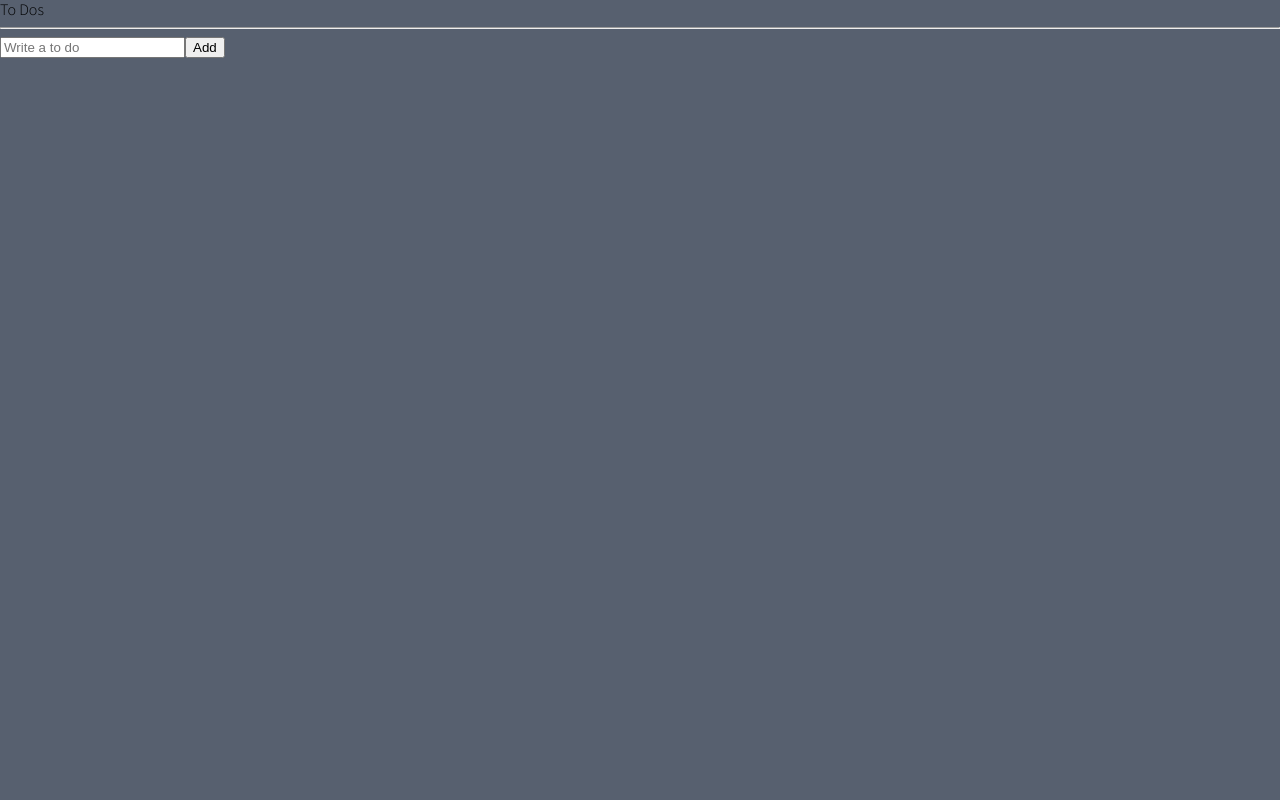
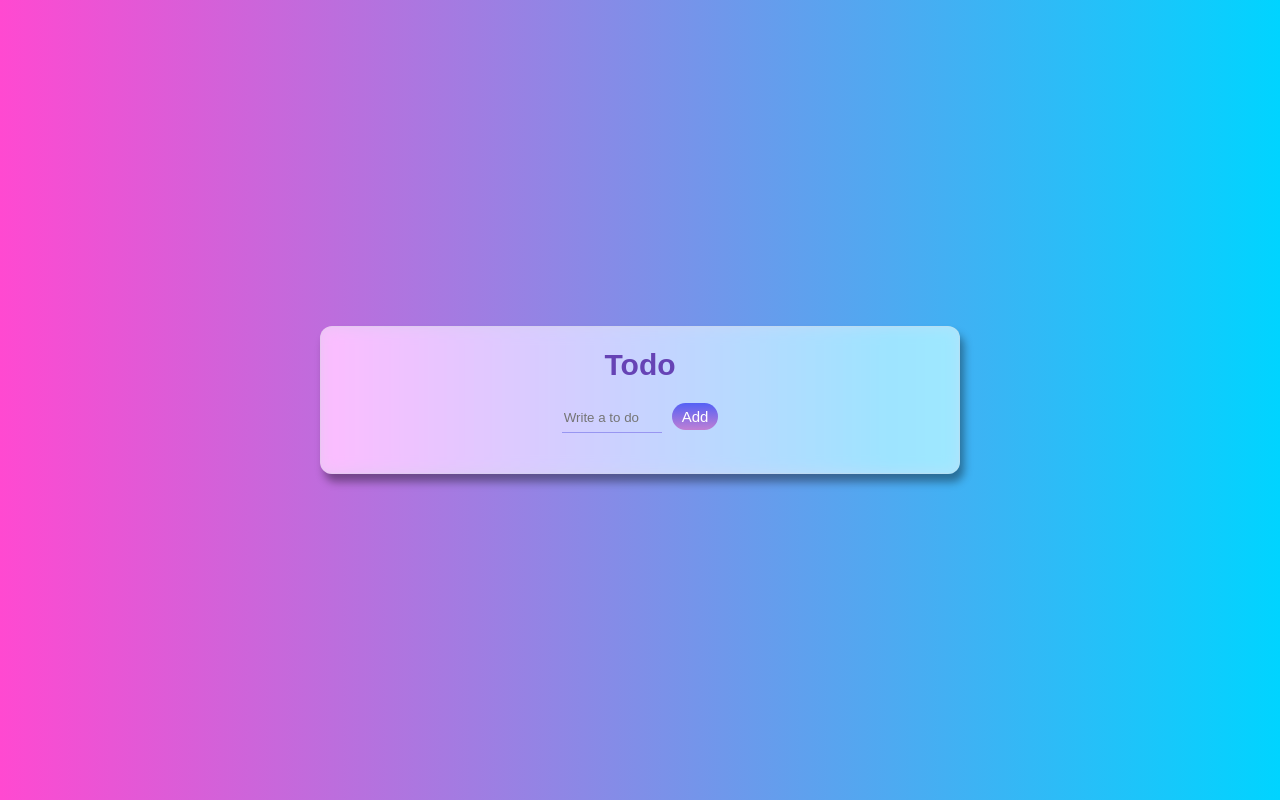
Before and after one commit to jjeongsu/react-masterclass, a React (Create React App) app: page / in a window 1280 px wide. Built offline with nearby package versions, Linux system fonts and the light colour scheme.

Commit message:
EDIT Todolist CSS styles

```diff
--- a/src/Components/CreateToDo.tsx
+++ b/src/Components/CreateToDo.tsx
@@ -1,10 +1,48 @@
 import { useForm } from "react-hook-form";
 import { useRecoilState, useSetRecoilState } from "recoil";
+import styled from "styled-components";
 import { toDoState } from "../atoms";
 interface IForm {
   toDo: string;
 }
-
+const BTN = styled.button`
+  background: #5461f5;
+  background-image: -webkit-linear-gradient(top, #5461f5, #bf7fd4);
+  background-image: -moz-linear-gradient(top, #5461f5, #bf7fd4);
+  background-image: -ms-linear-gradient(top, #5461f5, #bf7fd4);
+  background-image: -o-linear-gradient(top, #5461f5, #bf7fd4);
+  background-image: linear-gradient(to bottom, #5461f5, #bf7fd4);
+  -webkit-border-radius: 55;
+  -moz-border-radius: 55;
+  border-radius: 55px;
+  font-family: Arial;
+  color: #ffffff;
+  font-size: 15px;
+  padding: 5px 10px;
+  border: solid #1f628d 0px;
+  text-decoration: none;
+  &:hover {
+    background: #d384fa;
+  background-image: -webkit-linear-gradient(top, #d384fa, #7581ff);
+  background-image: -moz-linear-gradient(top, #d384fa, #7581ff);
+  background-image: -ms-linear-gradient(top, #d384fa, #7581ff);
+  background-image: -o-linear-gradient(top, #d384fa, #7581ff);
+  background-image: linear-gradient(to bottom, #d384fa, #7581ff);
+  text-decoration: none;
+  }
+`;
+const TodoInput = styled.input`
+  border:none;
+  background-color: transparent;
+  border-bottom:solid #9896f1 1px;
+  color: #3b3a30;
+  width:100px;
+  height:30px;
+  margin-right:10px;
+  &:focus {
+    outline:none;
+  }
+`
 function CreateToDo() {
   const {register, handleSubmit } =useForm<IForm>();
   const setToDos = useSetRecoilState(toDoState);
@@ -13,17 +51,21 @@ function CreateToDo() {
       { text: toDo, id: Date.now(), category: "TO_DO" },
       ...oldToDos,
     ]);
-    setValue("toDo", "");
+    setValue("toDo", " ");
   };
   return(
     <form onSubmit={handleSubmit(handleValid)}>
-        <input
+        <TodoInput
           {...register("toDo", {
             required: "Please write a To Do",
           })}
           placeholder="Write a to do"
         />
-        <button>Add</button>
+        <BTN>
+          <span>
+            Add
+          </span>
+        </BTN>
     </form>
   )
 }
--- a/src/Components/Todo.tsx
+++ b/src/Components/Todo.tsx
@@ -1,11 +1,15 @@
+import styled from "styled-components";
 import { IToDo } from "../atoms";
+const List = styled.li`
 
+`
 function ToDo({text}:IToDo){
-  return <li >{text}
+  return (
+  <li >{text}
     <button>To do </button>
     <button>Doing </button>
     <button>Done </button>
-  </li>;
+  </li>);
 }
 
 export default ToDo;
--- a/src/Components/TodoList.tsx
+++ b/src/Components/TodoList.tsx
@@ -1,23 +1,70 @@
+import { useState } from "react";
 import { atom, useRecoilState, useRecoilValue } from "recoil";
+import styled from "styled-components";
 import { toDoState } from "../atoms";
 import CreateToDo from "./CreateToDo";
 import ToDo from "./ToDo";
-
+const FullScreen = styled.div`
+  height: 100vh;
+  width: 100wh;
+  display:flex;
+  flex-direction:column;
+  justify-content:center;
+  align-items:center;
+  background: linear-gradient(90deg, rgba(255,73,209,1) 0%, rgba(0,212,255,1) 100%);
+`;
+const TotalContainer =styled.div`
+  display:flex;
+  flex-direction:column;
+  justify-content:center;
+  align-items:center;
+  border:2px solid white;
+  max-width:50%;
+  min-width: 50%;
+  margin:auto;
+  box-shadow: 4px 8px 8px hsl(0deg 0% 0% / 0.38);
+  backdrop-filter: blur(8px) saturate(200%);
+    -webkit-backdrop-filter: blur(8px) saturate(200%);
+    background-color: rgba(255, 255, 255, 0.62);
+    border-radius: 12px;
+    border: 1px solid rgba(209, 213, 219, 0.3);
+`;
+const ListContainer = styled.div`
+  display:flex;
+  flex-direction: column;
+  margin:auto;
+  max-width: 250px;
+  margin-top: 20px;
+  margin-bottom: 20px;
+  `;
+const Header = styled.h1`
+  display: flex;
+  justify-content: center;
+  margin-top: 20px;
+  margin-bottom: 20px;
+  color: #6643b5;
+  font-size: 30px;
+  font-weight: 700;
+`;
 
 
 function ToDoList() {
   const toDos = useRecoilValue(toDoState);
+  const [hue, setHue] = useState(340);
   return (
-    <div>
-      <h1>To Dos</h1>
-      <hr />
+    <FullScreen>
+      <TotalContainer>
+        <Header>Todo</Header>
         <CreateToDo />
+        <ListContainer>
           <ul>
             {toDos.map((toDo) => (
               <ToDo {...toDo} />
               ))}
           </ul>
-    </div>
+        </ListContainer>
+      </TotalContainer>
+    </FullScreen>
   );
 }
 
```
Also changed, not shown: src/Components/Todo_myself.tsx (added, +48 -0 lines). Lines whose indentation alone changed are shown as unchanged.
